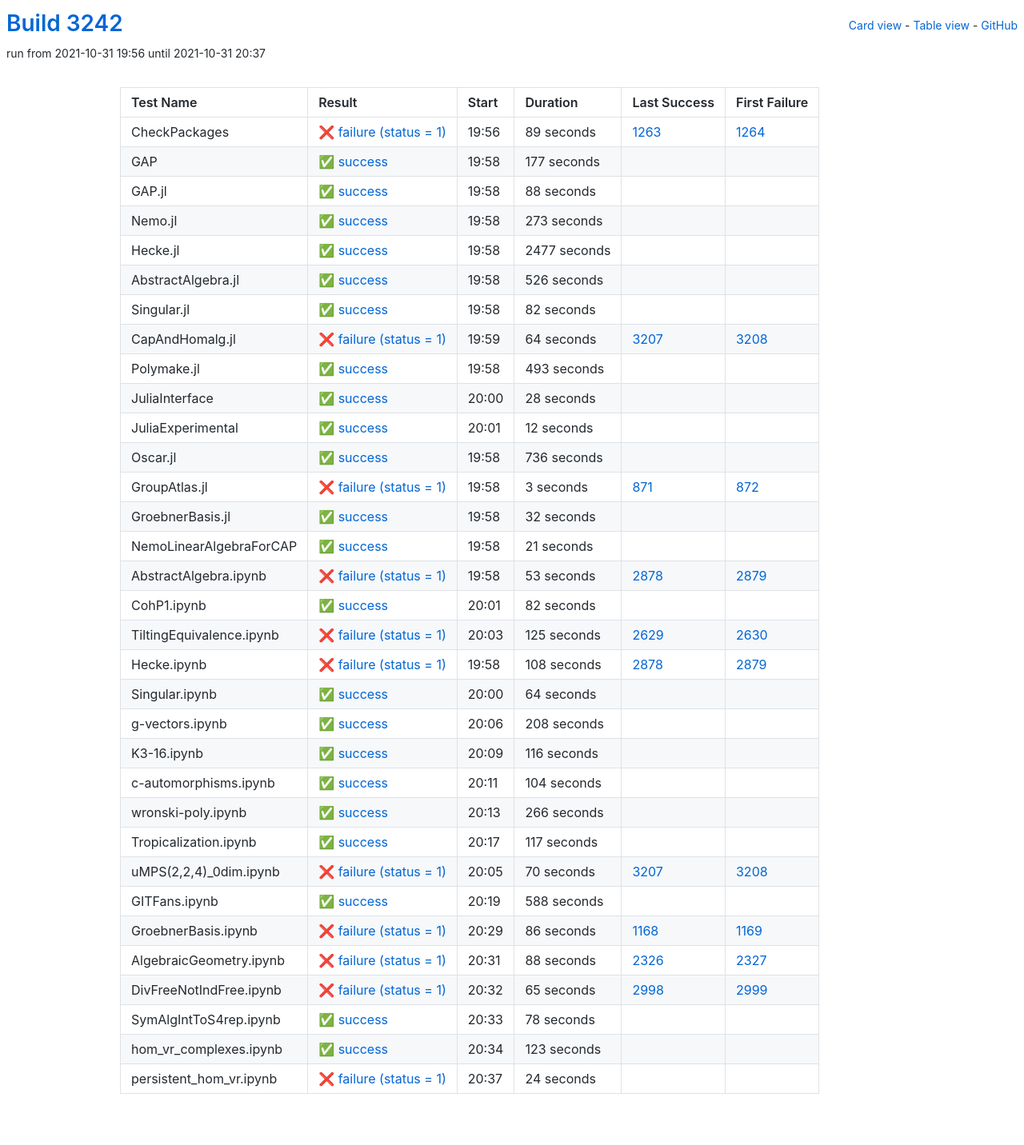
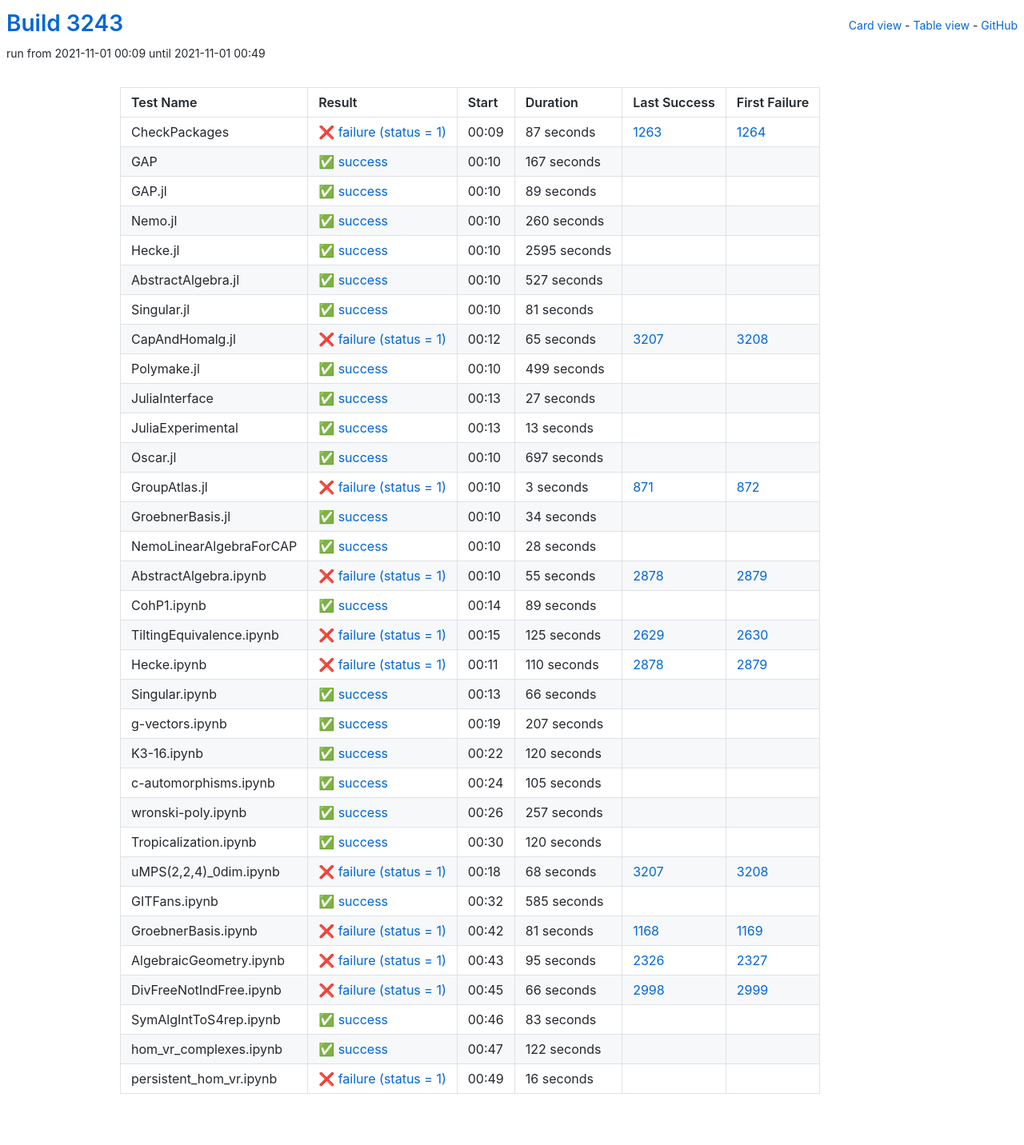
Before and after one commit to oscar-system/oscar-ci-status-stable, a Jekyll site: the page built from table.html, in a window 1280 px wide. Shown: the whole page at 80% size. Built offline with Jekyll 4.4.1, drawn with Linux system fonts in a browser that asks for light colours.

Commit message:
Build #3243

```diff
--- a/_data/ci.yml
+++ b/_data/ci.yml
@@ -1,6 +1,6 @@
 ---
-build: 3242
-build_url: https://oscarci.mathematik.uni-kl.de/job/oscar-stable/3242/
+build: 3243
+build_url: https://oscarci.mathematik.uni-kl.de/job/oscar-stable/3243/
 job: oscar-stable
 organization: oscar-system
 repo: oscar-ci-status-stable
@@ -8,152 +8,152 @@ repourl: https://github.com/oscar-system/oscar-ci-status-stable
 tests:
 - name: CheckPackages
   id: checkpackages
-  log: https://oscarci.mathematik.uni-kl.de/job/oscar-stable/3242/artifact/logs/build-3242/CheckPackages.log
-  start: 2021-10-31 19:56
+  log: https://oscarci.mathematik.uni-kl.de/job/oscar-stable/3243/artifact/logs/build-3243/CheckPackages.log
+  start: 2021-11-01 00:09
   success: false
   exitcode: 1
   status: failure
-  duration: 89
+  duration: 87
   last_success: 1263
   last_success_url: https://oscarci.mathematik.uni-kl.de/job/oscar-stable/1263/
   first_failure: 1264
   first_failure_url: https://oscarci.mathematik.uni-kl.de/job/oscar-stable/1264/
 - name: GAP
   id: gap
-  log: https://oscarci.mathematik.uni-kl.de/job/oscar-stable/3242/artifact/logs/build-3242/GAP.log
-  start: 2021-10-31 19:58
+  log: https://oscarci.mathematik.uni-kl.de/job/oscar-stable/3243/artifact/logs/build-3243/GAP.log
+  start: 2021-11-01 00:10
   success: true
   exitcode: 0
   status: success
-  duration: 177
+  duration: 167
   last_success: false
   last_success_url:
   first_failure: false
   first_failure_url:
 - name: GAP.jl
   id: gap-jl
-  log: https://oscarci.mathematik.uni-kl.de/job/oscar-stable/3242/artifact/logs/build-3242/GAP.jl.log
-  start: 2021-10-31 19:58
+  log: https://oscarci.mathematik.uni-kl.de/job/oscar-stable/3243/artifact/logs/build-3243/GAP.jl.log
+  start: 2021-11-01 00:10
   success: true
   exitcode: 0
   status: success
-  duration: 88
+  duration: 89
   last_success: false
   last_success_url:
   first_failure: false
   first_failure_url:
 - name: Nemo.jl
   id: nemo-jl
-  log: https://oscarci.mathematik.uni-kl.de/job/oscar-stable/3242/artifact/logs/build-3242/Nemo.jl.log
-  start: 2021-10-31 19:58
+  log: https://oscarci.mathematik.uni-kl.de/job/oscar-stable/3243/artifact/logs/build-3243/Nemo.jl.log
+  start: 2021-11-01 00:10
   success: true
   exitcode: 0
   status: success
-  duration: 273
+  duration: 260
   last_success: false
   last_success_url:
   first_failure: false
   first_failure_url:
 - name: Hecke.jl
   id: hecke-jl
-  log: https://oscarci.mathematik.uni-kl.de/job/oscar-stable/3242/artifact/logs/build-3242/Hecke.jl.log
-  start: 2021-10-31 19:58
+  log: https://oscarci.mathematik.uni-kl.de/job/oscar-stable/3243/artifact/logs/build-3243/Hecke.jl.log
+  start: 2021-11-01 00:10
   success: true
   exitcode: 0
   status: success
-  duration: 2477
+  duration: 2595
   last_success: false
   last_success_url:
   first_failure: false
   first_failure_url:
 - name: AbstractAlgebra.jl
   id: abstractalgebra-jl
-  log: https://oscarci.mathematik.uni-kl.de/job/oscar-stable/3242/artifact/logs/build-3242/AbstractAlgebra.jl.log
-  start: 2021-10-31 19:58
+  log: https://oscarci.mathematik.uni-kl.de/job/oscar-stable/3243/artifact/logs/build-3243/AbstractAlgebra.jl.log
+  start: 2021-11-01 00:10
   success: true
   exitcode: 0
   status: success
-  duration: 526
+  duration: 527
   last_success: false
   last_success_url:
   first_failure: false
   first_failure_url:
 - name: Singular.jl
   id: singular-jl
-  log: https://oscarci.mathematik.uni-kl.de/job/oscar-stable/3242/artifact/logs/build-3242/Singular.jl.log
-  start: 2021-10-31 19:58
+  log: https://oscarci.mathematik.uni-kl.de/job/oscar-stable/3243/artifact/logs/build-3243/Singular.jl.log
+  start: 2021-11-01 00:10
   success: true
   exitcode: 0
   status: success
-  duration: 82
+  duration: 81
   last_success: false
   last_success_url:
   first_failure: false
   first_failure_url:
 - name: CapAndHomalg.jl
   id: capandhomalg-jl
-  log: https://oscarci.mathematik.uni-kl.de/job/oscar-stable/3242/artifact/logs/build-3242/CapAndHomalg.jl.log
-  start: 2021-10-31 19:59
+  log: https://oscarci.mathematik.uni-kl.de/job/oscar-stable/3243/artifact/logs/build-3243/CapAndHomalg.jl.log
+  start: 2021-11-01 00:12
   success: false
   exitcode: 1
   status: failure
-  duration: 64
+  duration: 65
   last_success: 3207
   last_success_url: https://oscarci.mathematik.uni-kl.de/job/oscar-stable/3207/
   first_failure: 3208
   first_failure_url: https://oscarci.mathematik.uni-kl.de/job/oscar-stable/3208/
 - name: Polymake.jl
   id: polymake-jl
-  log: https://oscarci.mathematik.uni-kl.de/job/oscar-stable/3242/artifact/logs/build-3242/Polymake.jl.log
-  start: 2021-10-31 19:58
+  log: https://oscarci.mathematik.uni-kl.de/job/oscar-stable/3243/artifact/logs/build-3243/Polymake.jl.log
+  start: 2021-11-01 00:10
   success: true
   exitcode: 0
   status: success
-  duration: 493
+  duration: 499
   last_success: false
   last_success_url:
   first_failure: false
   first_failure_url:
 - name: JuliaInterface
   id: juliainterface
-  log: https://oscarci.mathematik.uni-kl.de/job/oscar-stable/3242/artifact/logs/build-3242/JuliaInterface.log
-  start: 2021-10-31 20:00
+  log: https://oscarci.mathematik.uni-kl.de/job/oscar-stable/3243/artifact/logs/build-3243/JuliaInterface.log
+  start: 2021-11-01 00:13
   success: true
   exitcode: 0
   status: success
-  duration: 28
+  duration: 27
   last_success: false
   last_success_url:
   first_failure: false
   first_failure_url:
 - name: JuliaExperimental
   id: juliaexperimental
-  log: https://oscarci.mathematik.uni-kl.de/job/oscar-stable/3242/artifact/logs/build-3242/JuliaExperimental.log
-  start: 2021-10-31 20:01
+  log: https://oscarci.mathematik.uni-kl.de/job/oscar-stable/3243/artifact/logs/build-3243/JuliaExperimental.log
+  start: 2021-11-01 00:13
   success: true
   exitcode: 0
   status: success
-  duration: 12
+  duration: 13
   last_success: false
   last_success_url:
   first_failure: false
   first_failure_url:
 - name: Oscar.jl
   id: oscar-jl
-  log: https://oscarci.mathematik.uni-kl.de/job/oscar-stable/3242/artifact/logs/build-3242/Oscar.jl.log
-  start: 2021-10-31 19:58
+  log: https://oscarci.mathematik.uni-kl.de/job/oscar-stable/3243/artifact/logs/build-3243/Oscar.jl.log
+  start: 2021-11-01 00:10
   success: true
   exitcode: 0
   status: success
-  duration: 736
+  duration: 697
   last_success: false
   last_success_url:
   first_failure: false
   first_failure_url:
 - name: GroupAtlas.jl
   id: groupatlas-jl
-  log: https://oscarci.mathematik.uni-kl.de/job/oscar-stable/3242/artifact/logs/build-3242/GroupAtlas.jl.log
-  start: 2021-10-31 19:58
+  log: https://oscarci.mathematik.uni-kl.de/job/oscar-stable/3243/artifact/logs/build-3243/GroupAtlas.jl.log
+  start: 2021-11-01 00:10
   success: false
   exitcode: 1
   status: failure
@@ -164,56 +164,56 @@ tests:
   first_failure_url: https://oscarci.mathematik.uni-kl.de/job/oscar-stable/872/
 - name: GroebnerBasis.jl
   id: groebnerbasis-jl
-  log: https://oscarci.mathematik.uni-kl.de/job/oscar-stable/3242/artifact/logs/build-3242/GroebnerBasis.jl.log
-  start: 2021-10-31 19:58
+  log: https://oscarci.mathematik.uni-kl.de/job/oscar-stable/3243/artifact/logs/build-3243/GroebnerBasis.jl.log
+  start: 2021-11-01 00:10
   success: true
   exitcode: 0
   status: success
-  duration: 32
+  duration: 34
   last_success: false
   last_success_url:
   first_failure: false
   first_failure_url:
 - name: NemoLinearAlgebraForCAP
   id: nemolinearalgebraforcap
-  log: https://oscarci.mathematik.uni-kl.de/job/oscar-stable/3242/artifact/logs/build-3242/NemoLinearAlgebraForCAP.log
-  start: 2021-10-31 19:58
+  log: https://oscarci.mathematik.uni-kl.de/job/oscar-stable/3243/artifact/logs/build-3243/NemoLinearAlgebraForCAP.log
+  start: 2021-11-01 00:10
   success: true
   exitcode: 0
   status: success
-  duration: 21
+  duration: 28
   last_success: false
   last_success_url:
   first_failure: false
   first_failure_url:
 - name: AbstractAlgebra.ipynb
   id: abstractalgebra-ipynb
-  log: https://oscarci.mathematik.uni-kl.de/job/oscar-stable/3242/artifact/logs/build-3242/AbstractAlgebra.ipynb.log
-  start: 2021-10-31 19:58
+  log: https://oscarci.mathematik.uni-kl.de/job/oscar-stable/3243/artifact/logs/build-3243/AbstractAlgebra.ipynb.log
+  start: 2021-11-01 00:10
   success: false
   exitcode: 1
   status: failure
-  duration: 53
+  duration: 55
   last_success: 2878
   last_success_url: https://oscarci.mathematik.uni-kl.de/job/oscar-stable/2878/
   first_failure: 2879
   first_failure_url: https://oscarci.mathematik.uni-kl.de/job/oscar-stable/2879/
 - name: CohP1.ipynb
   id: cohp1-ipynb
-  log: https://oscarci.mathematik.uni-kl.de/job/oscar-stable/3242/artifact/logs/build-3242/CohP1.ipynb.log
-  start: 2021-10-31 20:01
+  log: https://oscarci.mathematik.uni-kl.de/job/oscar-stable/3243/artifact/logs/build-3243/CohP1.ipynb.log
+  start: 2021-11-01 00:14
   success: true
   exitcode: 0
   status: success
-  duration: 82
+  duration: 89
   last_success: false
   last_success_url:
   first_failure: false
   first_failure_url:
 - name: TiltingEquivalence.ipynb
   id: tiltingequivalence-ipynb
-  log: https://oscarci.mathematik.uni-kl.de/job/oscar-stable/3242/artifact/logs/build-3242/TiltingEquivalence.ipynb.log
-  start: 2021-10-31 20:03
+  log: https://oscarci.mathematik.uni-kl.de/job/oscar-stable/3243/artifact/logs/build-3243/TiltingEquivalence.ipynb.log
+  start: 2021-11-01 00:15
   success: false
   exitcode: 1
   status: failure
@@ -224,180 +224,180 @@ tests:
   first_failure_url: https://oscarci.mathematik.uni-kl.de/job/oscar-stable/2630/
 - name: Hecke.ipynb
   id: hecke-ipynb
-  log: https://oscarci.mathematik.uni-kl.de/job/oscar-stable/3242/artifact/logs/build-3242/Hecke.ipynb.log
-  start: 2021-10-31 19:58
+  log: https://oscarci.mathematik.uni-kl.de/job/oscar-stable/3243/artifact/logs/build-3243/Hecke.ipynb.log
+  start: 2021-11-01 00:11
   success: false
   exitcode: 1
   status: failure
-  duration: 108
+  duration: 110
   last_success: 2878
   last_success_url: https://oscarci.mathematik.uni-kl.de/job/oscar-stable/2878/
   first_failure: 2879
   first_failure_url: https://oscarci.mathematik.uni-kl.de/job/oscar-stable/2879/
 - name: Singular.ipynb
   id: singular-ipynb
-  log: https://oscarci.mathematik.uni-kl.de/job/oscar-stable/3242/artifact/logs/build-3242/Singular.ipynb.log
-  start: 2021-10-31 20:00
+  log: https://oscarci.mathematik.uni-kl.de/job/oscar-stable/3243/artifact/logs/build-3243/Singular.ipynb.log
+  start: 2021-11-01 00:13
   success: true
   exitcode: 0
   status: success
-  duration: 64
+  duration: 66
   last_success: false
   last_success_url:
   first_failure: false
   first_failure_url:
 - name: g-vectors.ipynb
   id: g-vectors-ipynb
-  log: https://oscarci.mathematik.uni-kl.de/job/oscar-stable/3242/artifact/logs/build-3242/g-vectors.ipynb.log
-  start: 2021-10-31 20:06
+  log: https://oscarci.mathematik.uni-kl.de/job/oscar-stable/3243/artifact/logs/build-3243/g-vectors.ipynb.log
+  start: 2021-11-01 00:19
   success: true
   exitcode: 0
   status: success
-  duration: 208
+  duration: 207
   last_success: false
   last_success_url:
   first_failure: false
   first_failure_url:
 - name: K3-16.ipynb
   id: k3-16-ipynb
-  log: https://oscarci.mathematik.uni-kl.de/job/oscar-stable/3242/artifact/logs/build-3242/K3-16.ipynb.log
-  start: 2021-10-31 20:09
+  log: https://oscarci.mathematik.uni-kl.de/job/oscar-stable/3243/artifact/logs/build-3243/K3-16.ipynb.log
+  start: 2021-11-01 00:22
   success: true
   exitcode: 0
   status: success
-  duration: 116
+  duration: 120
   last_success: false
   last_success_url:
   first_failure: false
   first_failure_url:
 - name: c-automorphisms.ipynb
   id: c-automorphisms-ipynb
-  log: https://oscarci.mathematik.uni-kl.de/job/oscar-stable/3242/artifact/logs/build-3242/c-automorphisms.ipynb.log
-  start: 2021-10-31 20:11
+  log: https://oscarci.mathematik.uni-kl.de/job/oscar-stable/3243/artifact/logs/build-3243/c-automorphisms.ipynb.log
+  start: 2021-11-01 00:24
   success: true
   exitcode: 0
   status: success
-  duration: 104
+  duration: 105
   last_success: false
   last_success_url:
   first_failure: false
   first_failure_url:
 - name: wronski-poly.ipynb
   id: wronski-poly-ipynb
-  log: https://oscarci.mathematik.uni-kl.de/job/oscar-stable/3242/artifact/logs/build-3242/wronski-poly.ipynb.log
-  start: 2021-10-31 20:13
+  log: https://oscarci.mathematik.uni-kl.de/job/oscar-stable/3243/artifact/logs/build-3243/wronski-poly.ipynb.log
+  start: 2021-11-01 00:26
   success: true
   exitcode: 0
   status: success
-  duration: 266
+  duration: 257
   last_success: false
   last_success_url:
   first_failure: false
   first_failure_url:
 - name: Tropicalization.ipynb
   id: tropicalization-ipynb
-  log: https://oscarci.mathematik.uni-kl.de/job/oscar-stable/3242/artifact/logs/build-3242/Tropicalization.ipynb.log
-  start: 2021-10-31 20:17
+  log: https://oscarci.mathematik.uni-kl.de/job/oscar-stable/3243/artifact/logs/build-3243/Tropicalization.ipynb.log
+  start: 2021-11-01 00:30
   success: true
   exitcode: 0
   status: success
-  duration: 117
+  duration: 120
   last_success: false
   last_success_url:
   first_failure: false
   first_failure_url:
 - name: uMPS(2,2,4)_0dim.ipynb
   id: umps-2-2-4-0dim-ipynb
-  log: https://oscarci.mathematik.uni-kl.de/job/oscar-stable/3242/artifact/logs/build-3242/uMPS-2-2-4-_0dim.ipynb.log
-  start: 2021-10-31 20:05
+  log: https://oscarci.mathematik.uni-kl.de/job/oscar-stable/3243/artifact/logs/build-3243/uMPS-2-2-4-_0dim.ipynb.log
+  start: 2021-11-01 00:18
   success: false
   exitcode: 1
   status: failure
-  duration: 70
+  duration: 68
   last_success: 3207
   last_success_url: https://oscarci.mathematik.uni-kl.de/job/oscar-stable/3207/
   first_failure: 3208
   first_failure_url: https://oscarci.mathematik.uni-kl.de/job/oscar-stable/3208/
 - name: GITFans.ipynb
   id: gitfans-ipynb
-  log: https://oscarci.mathematik.uni-kl.de/job/oscar-stable/3242/artifact/logs/build-3242/GITFans.ipynb.log
-  start: 2021-10-31 20:19
+  log: https://oscarci.mathematik.uni-kl.de/job/oscar-stable/3243/artifact/logs/build-3243/GITFans.ipynb.log
+  start: 2021-11-01 00:32
   success: true
   exitcode: 0
   status: success
-  duration: 588
+  duration: 585
   last_success: false
   last_success_url:
   first_failure: false
   first_failure_url:
 - name: GroebnerBasis.ipynb
   id: groebnerbasis-ipynb
-  log: https://oscarci.mathematik.uni-kl.de/job/oscar-stable/3242/artifact/logs/build-3242/GroebnerBasis.ipynb.log
-  start: 2021-10-31 20:29
+  log: https://oscarci.mathematik.uni-kl.de/job/oscar-stable/3243/artifact/logs/build-3243/GroebnerBasis.ipynb.log
+  start: 2021-11-01 00:42
   success: false
   exitcode: 1
   status: failure
-  duration: 86
+  duration: 81
   last_success: 1168
   last_success_url: https://oscarci.mathematik.uni-kl.de/job/oscar-stable/1168/
   first_failure: 1169
   first_failure_url: https://oscarci.mathematik.uni-kl.de/job/oscar-stable/1169/
 - name: AlgebraicGeometry.ipynb
   id: algebraicgeometry-ipynb
-  log: https://oscarci.mathematik.uni-kl.de/job/oscar-stable/3242/artifact/logs/build-3242/AlgebraicGeometry.ipynb.log
-  start: 2021-10-31 20:31
+  log: https://oscarci.mathematik.uni-kl.de/job/oscar-stable/3243/artifact/logs/build-3243/AlgebraicGeometry.ipynb.log
+  start: 2021-11-01 00:43
   success: false
   exitcode: 1
   status: failure
-  duration: 88
+  duration: 95
   last_success: 2326
   last_success_url: https://oscarci.mathematik.uni-kl.de/job/oscar-stable/2326/
   first_failure: 2327
   first_failure_url: https://oscarci.mathematik.uni-kl.de/job/oscar-stable/2327/
 - name: DivFreeNotIndFree.ipynb
   id: divfreenotindfree-ipynb
-  log: https://oscarci.mathematik.uni-kl.de/job/oscar-stable/3242/artifact/logs/build-3242/DivFreeNotIndFree.ipynb.log
-  start: 2021-10-31 20:32
+  log: https://oscarci.mathematik.uni-kl.de/job/oscar-stable/3243/artifact/logs/build-3243/DivFreeNotIndFree.ipynb.log
+  start: 2021-11-01 00:45
   success: false
   exitcode: 1
   status: failure
-  duration: 65
+  duration: 66
   last_success: 2998
   last_success_url: https://oscarci.mathematik.uni-kl.de/job/oscar-stable/2998/
   first_failure: 2999
   first_failure_url: https://oscarci.mathematik.uni-kl.de/job/oscar-stable/2999/
 - name: SymAlgIntToS4rep.ipynb
   id: symalginttos4rep-ipynb
-  log: https://oscarci.mathematik.uni-kl.de/job/oscar-stable/3242/artifact/logs/build-3242/SymAlgIntToS4rep.ipynb.log
-  start: 2021-10-31 20:33
+  log: https://oscarci.mathematik.uni-kl.de/job/oscar-stable/3243/artifact/logs/build-3243/SymAlgIntToS4rep.ipynb.log
+  start: 2021-11-01 00:46
   success: true
   exitcode: 0
   status: success
-  duration: 78
+  duration: 83
   last_success: false
   last_success_url:
   first_failure: false
   first_failure_url:
 - name: hom_vr_complexes.ipynb
   id: hom-vr-complexes-ipynb
-  log: https://oscarci.mathematik.uni-kl.de/job/oscar-stable/3242/artifact/logs/build-3242/hom_vr_complexes.ipynb.log
-  start: 2021-10-31 20:34
+  log: https://oscarci.mathematik.uni-kl.de/job/oscar-stable/3243/artifact/logs/build-3243/hom_vr_complexes.ipynb.log
+  start: 2021-11-01 00:47
   success: true
   exitcode: 0
   status: success
-  duration: 123
+  duration: 122
   last_success: false
   last_success_url:
   first_failure: false
   first_failure_url:
 - name: persistent_hom_vr.ipynb
   id: persistent-hom-vr-ipynb
-  log: https://oscarci.mathematik.uni-kl.de/job/oscar-stable/3242/artifact/logs/build-3242/persistent_hom_vr.ipynb.log
-  start: 2021-10-31 20:37
+  log: https://oscarci.mathematik.uni-kl.de/job/oscar-stable/3243/artifact/logs/build-3243/persistent_hom_vr.ipynb.log
+  start: 2021-11-01 00:49
   success: false
   exitcode: 1
   status: failure
-  duration: 24
+  duration: 16
   last_success: false
   last_success_url:
   first_failure: false
```
Also changed, not shown: README.md.
